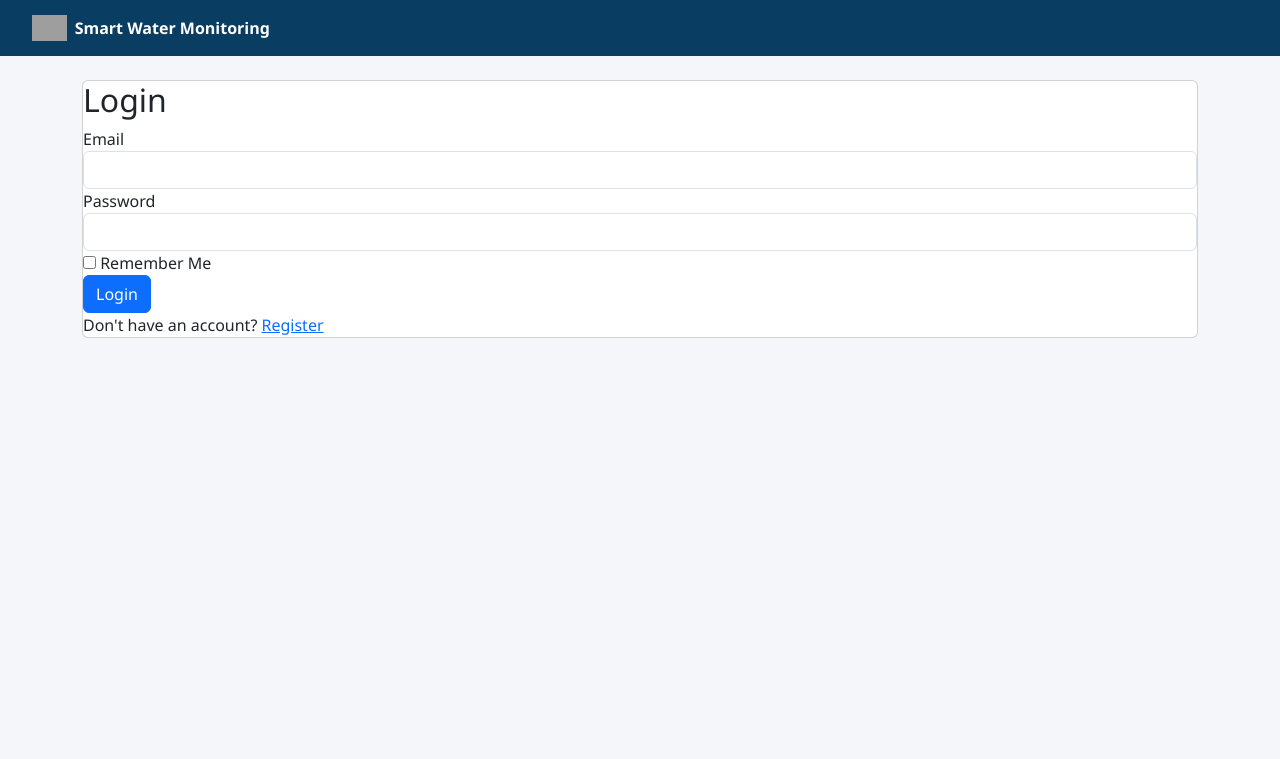
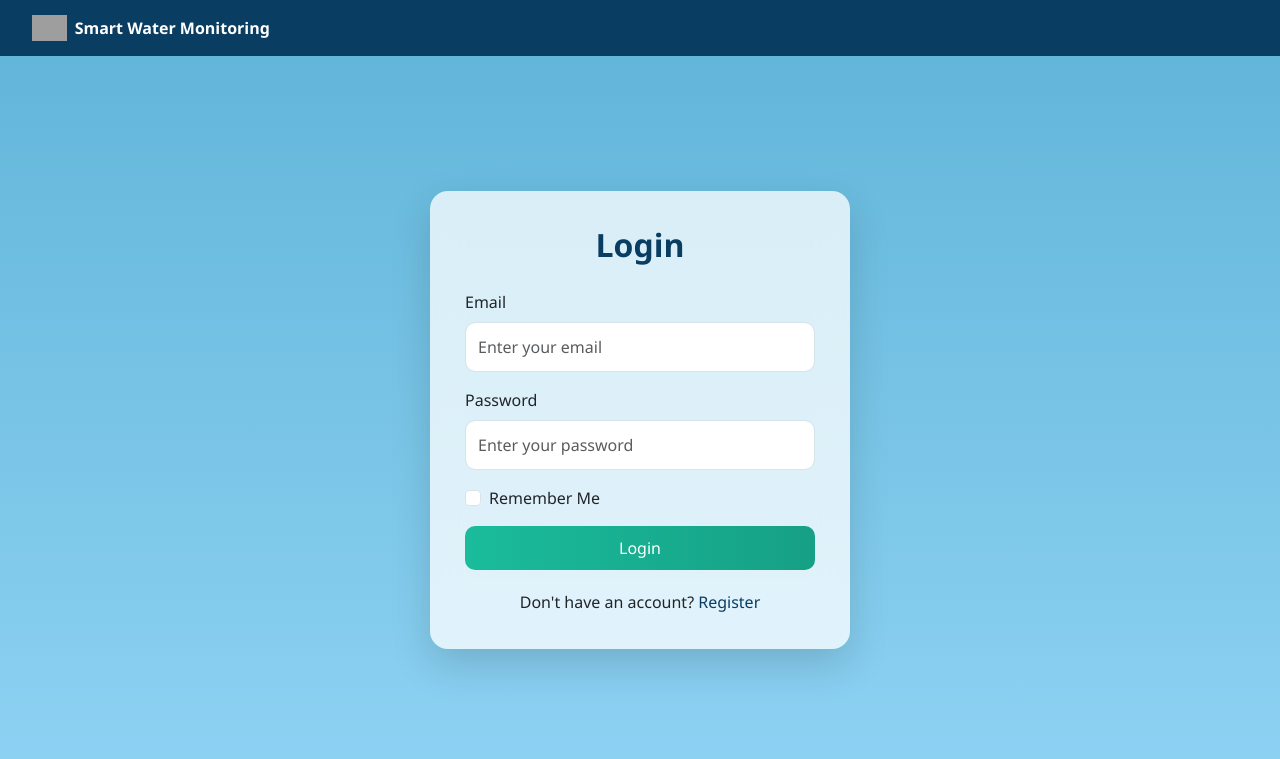
Before and after one commit to pgrapher906-ctrl/project, a Flask app: page /login in a window 1280 px wide. Shown: the top 759 px of the page. Run offline with Flask 3, Linux system fonts and the light colour scheme; grey boxes are pictures that could not be loaded.

Commit message:
Enhance login.html with styles and layout improvements
Updated the login page with new styles and structure.

```diff
--- a/app/templates/login.html
+++ b/app/templates/login.html
@@ -1,35 +1,114 @@
 {% extends 'base.html' %}
-{% block title %}Login | Smart Water Monitoring System{% endblock %}
+{% block title %}Login | Smart Water Monitoring{% endblock %}
 
 {% block content %}
-<div class="card form-card">
+
+<style>
+/* Page Background */
+body {
+    background: linear-gradient(to bottom, #5fb4d8, #8fd3f4);
+    background-attachment: fixed;
+}
+
+/* Center Container */
+.auth-wrapper {
+    min-height: 85vh;
+    display: flex;
+    align-items: center;
+    justify-content: center;
+}
+
+/* Glass Card */
+.auth-card {
+    width: 100%;
+    max-width: 420px;
+    padding: 35px;
+    border-radius: 18px;
+    background: rgba(255, 255, 255, 0.75);
+    backdrop-filter: blur(15px);
+    box-shadow: 0 15px 40px rgba(0,0,0,0.15);
+}
+
+/* Title */
+.auth-card h2 {
+    font-weight: 600;
+    margin-bottom: 25px;
+    text-align: center;
+    color: #0A3D62;
+}
+
+/* Input fields */
+.form-control {
+    border-radius: 10px;
+    padding: 12px;
+    border: 1px solid #d6e4ec;
+}
+
+.form-control:focus {
+    border-color: #1ABC9C;
+    box-shadow: 0 0 0 0.15rem rgba(26, 188, 156, 0.25);
+}
+
+/* Button */
+.btn-primary {
+    width: 100%;
+    padding: 10px;
+    border-radius: 10px;
+    background: linear-gradient(90deg, #1ABC9C, #16A085);
+    border: none;
+    font-weight: 500;
+}
+
+.btn-primary:hover {
+    background: linear-gradient(90deg, #16A085, #138D75);
+}
+
+/* Footer */
+.auth-footer {
+    text-align: center;
+    margin-top: 20px;
+}
+
+.auth-footer a {
+    color: #0A3D62;
+    font-weight: 500;
+    text-decoration: none;
+}
+.auth-footer a:hover {
+    text-decoration: underline;
+}
+</style>
+
+<div class="auth-wrapper">
+    <div class="auth-card">
         <h2>Login</h2>
 
         <form method="POST">
             {{ form.hidden_tag() }}
 
-        <div class="form-group">
-            {{ form.email.label }}
-            {{ form.email(class_="form-control") }}
+            <div class="mb-3">
+                {{ form.email.label(class="form-label") }}
+                {{ form.email(class="form-control", placeholder="Enter your email") }}
             </div>
 
-        <div class="form-group">
-            {{ form.password.label }}
-            {{ form.password(class_="form-control") }}
+            <div class="mb-3">
+                {{ form.password.label(class="form-label") }}
+                {{ form.password(class="form-control", placeholder="Enter your password") }}
             </div>
 
-        <div class="form-group">
-            {{ form.remember() }} {{ form.remember.label }}
+            <div class="form-check mb-3">
+                {{ form.remember(class="form-check-input") }}
+                {{ form.remember.label(class="form-check-label") }}
             </div>
 
-        <div class="form-group">
-            {{ form.submit(class_="btn btn-primary") }}
-        </div>
+            {{ form.submit(class="btn btn-primary") }}
 
-        <div class="form-footer">
+            <div class="auth-footer">
                 Don't have an account?
-            <a href="/register">Register</a>
+                <a href="{{ url_for('main.register') }}">Register</a>
             </div>
         </form>
     </div>
+</div>
+
 {% endblock %}
```
Lines whose indentation alone changed are shown as unchanged.
